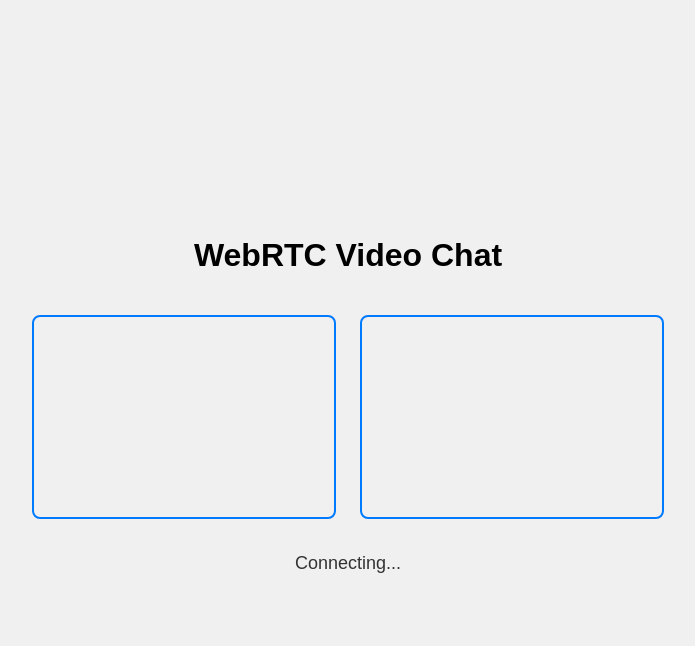
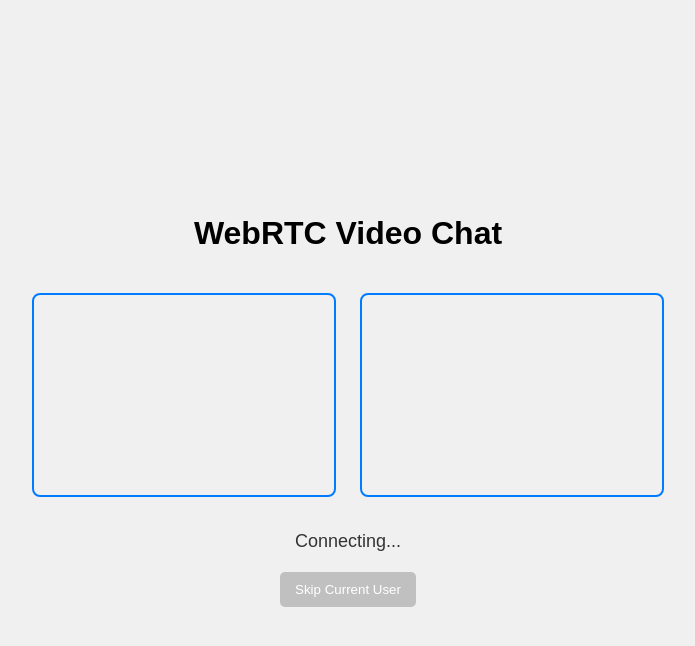
Before and after one commit to Dwip272004/omibit, a Flask app: page / in a window 1280 px wide. Shown: the top 646 px of the page, without its empty margins (292-987 px from the left). Run offline with Flask 3, Linux system fonts and the light colour scheme; some libraries are stand-ins or nearby versions.

Commit message:
Update index.html

```diff
--- a/templates/index.html
+++ b/templates/index.html
@@ -31,6 +31,18 @@
         #controls {
             margin: 10px;
         }
+        #skipButton {
+            margin-top: 10px;
+            padding: 10px 15px;
+            background-color: #007bff;
+            color: white;
+            border: none;
+            border-radius: 5px;
+            cursor: pointer;
+        }
+        #skipButton:disabled {
+            background-color: #c0c0c0;
+        }
     </style>
 </head>
 <body>
@@ -40,6 +52,7 @@
         <video id="remoteVideo" autoplay></video>
     </div>
     <div id="message">Connecting...</div>
+    <button id="skipButton" disabled>Skip Current User</button> <!-- Skip button -->
 
     <script src="https://cdnjs.cloudflare.com/ajax/libs/socket.io/4.0.0/socket.io.js"></script>
     <script>
@@ -71,12 +84,24 @@
         socket.on('match_found', function(data) {
             const matchedUserId = data.matched_user;
             document.getElementById('message').innerText = `You are connected with User: ${matchedUserId}`;
+            document.getElementById('skipButton').disabled = true; // Disable skip button when matched
             startCall(matchedUserId);
+        });
+
+        // Handle waiting for match
+        socket.on('waiting_for_match', function(data) {
+            document.getElementById('message').innerText = data.message;
+            document.getElementById('skipButton').disabled = false; // Enable skip button when waiting
         });
 
         // Handle no users available
         socket.on('no_users_available', function(message) {
             document.getElementById('message').innerText = message;
+        });
+
+        // Skip the current waiting user
+        document.getElementById('skipButton').addEventListener('click', function() {
+            socket.emit('skip_user', { user_id: userId }); // Emit event to skip current user
         });
 
         // WebRTC connection setup
```
